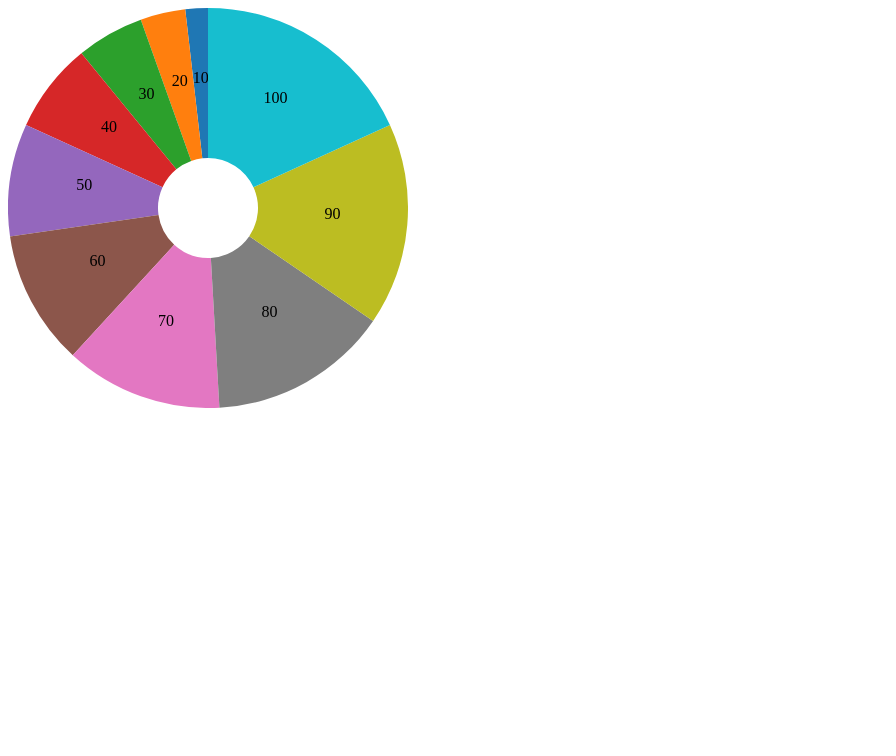
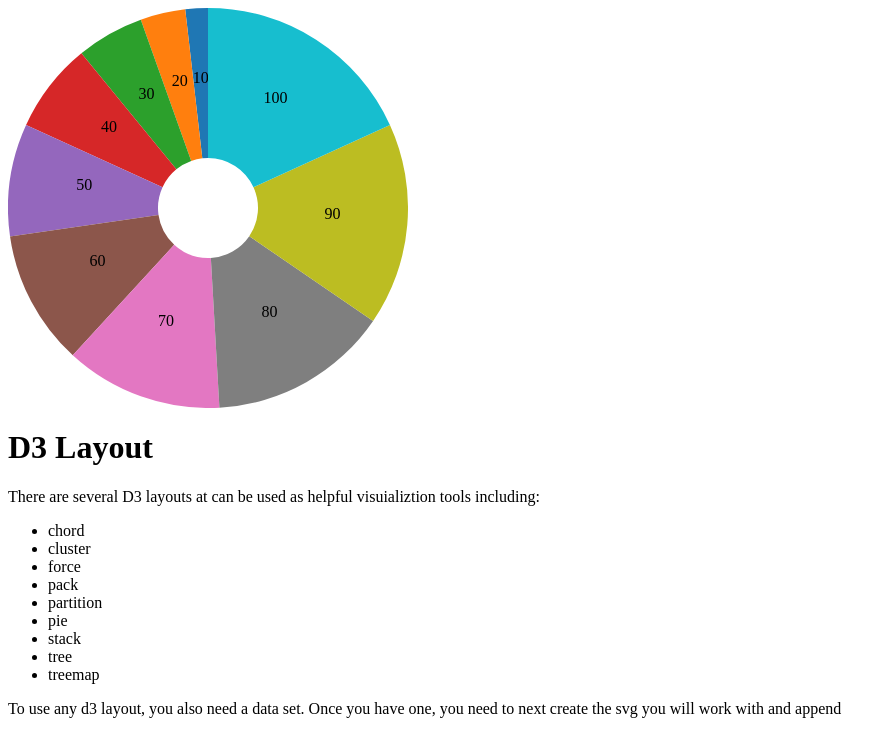
Before and after one commit to abbyhegarty/d3Layouts, a plain HTML site: page index.html in a window 1280 px wide. Shown: the whole page, without its empty margins (0-896 px from the left). Drawn offline with nearby package versions, Linux system fonts and the light colour scheme.

Commit message:
Update index.html

```diff
--- a/index.html
+++ b/index.html
@@ -4,5 +4,29 @@
 <script src="https://d3js.org/d3.v5.min.js"></script>
  <script src="layout.js"></script>
 
+ <h1>D3 Layout</h1>
+
+ <p>
+There are several D3 layouts at can be used as helpful visuializtion tools including:
+     <ul>
+
+    <li>chord</li>
+    <li>cluster</li>
+    <li>force</li>
+    <li>pack</li>
+    <li>partition</li>
+    <li>pie</li>
+    <li>stack</li>
+    <li>tree</li>
+    <li>treemap</li>
+    </ul>
+
+
+</p>
+
+<p>
+To use any d3 layout, you also need a data set. Once you have one, you need to next create the svg you will work with and append
+
+
 </body>
 </html>
```
